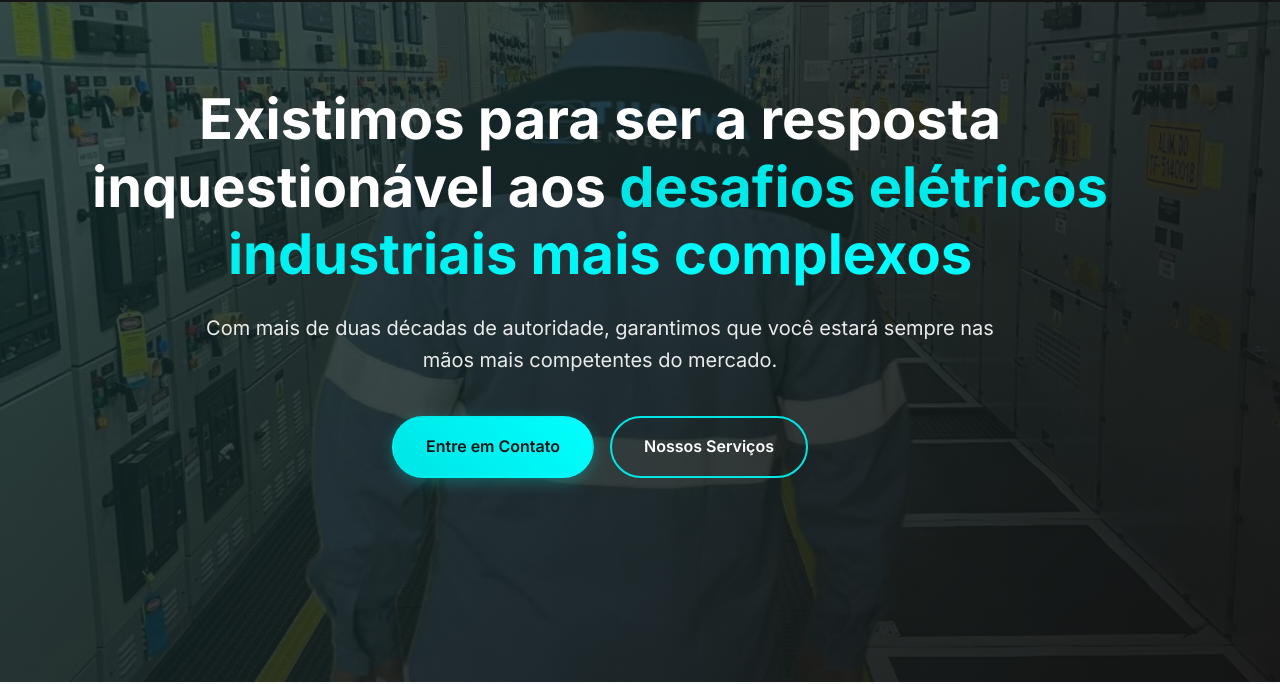
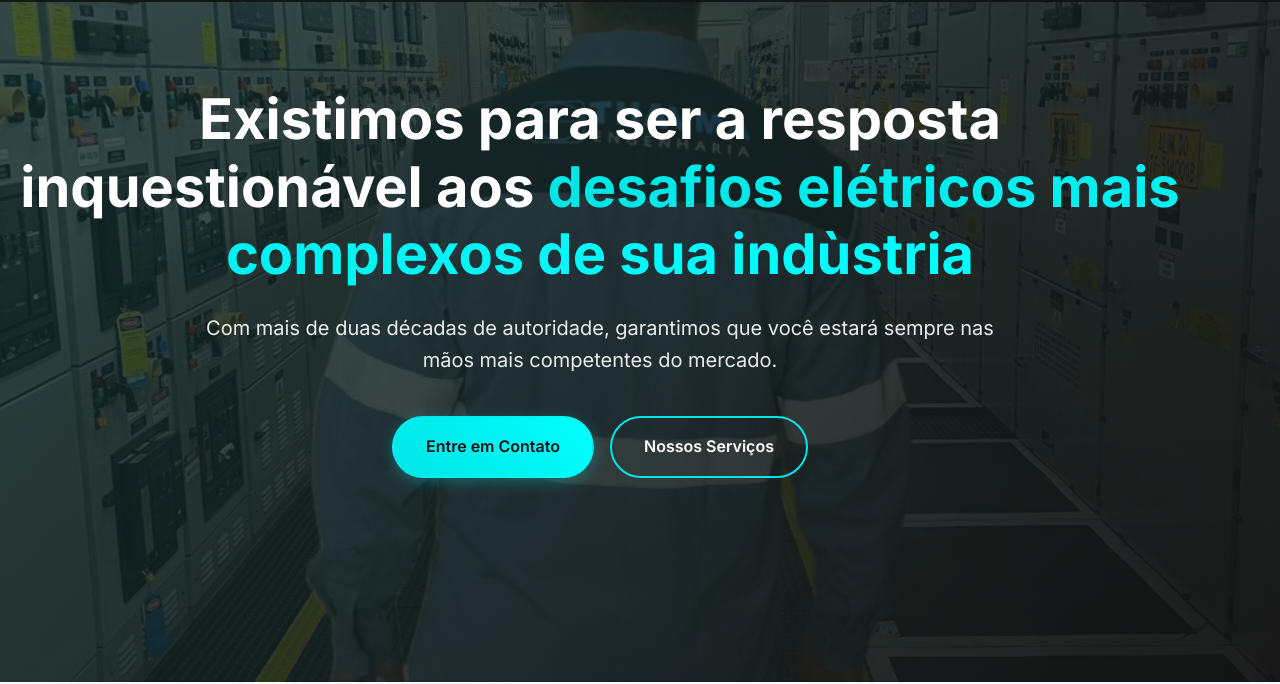
Before and after one commit to Thavmaengenharia/Thavma-Engenharia, a plain HTML site: page index.html in a window 1280 px wide. Shown: the part 118-802 px from the top of the page. Drawn offline with Linux system fonts and the light colour scheme.

Commit message:
Update index.html

```diff
--- a/index.html
+++ b/index.html
@@ -4,7 +4,7 @@
     <meta charset="UTF-8">
     <meta name="viewport" content="width=device-width, initial-scale=1.0">
     <title>Thavma Engenharia - Soluções em Gestão Energética</title>
-    <meta name="description" content="Thavma Engenharia - 7 anos de experiência em distribuição elétrica, manutenção preventiva, comissionamento e modernização de sistemas elétricos.">
+    <meta name="description" content="Thavma Engenharia - Mais de 20 anos de experiência em distribuição elétrica, manutenção preventiva, comissionamento e modernização de sistemas elétricos.">
     <link rel="stylesheet" href="assets/css/style.css">
     <link href="https://fonts.googleapis.com/css2?family=Inter:wght@300;400;500;600;700&display=swap" rel="stylesheet">
     <link rel="stylesheet" href="https://cdnjs.cloudflare.com/ajax/libs/font-awesome/6.0.0/css/all.min.css">
@@ -45,7 +45,7 @@
         <div class="hero-overlay"></div>
         <div class="hero-content">
             <div class="container">
-                <h1 class="hero-title" id="heroTitle">Existimos para ser a resposta inquestionável aos <span class="highlight">desafios elétricos industriais mais complexos</span></h1>
+                <h1 class="hero-title" id="heroTitle">Existimos para ser a resposta inquestionável aos <span class="highlight">desafios elétricos mais complexos de sua indùstria </span></h1>
                 <p class="hero-subtitle">Com mais de duas décadas de autoridade, garantimos que você estará sempre nas mãos mais competentes do mercado.</p>
                 <div class="hero-buttons">
                     <a href="#contato" class="btn btn-primary">Entre em Contato</a>
```
